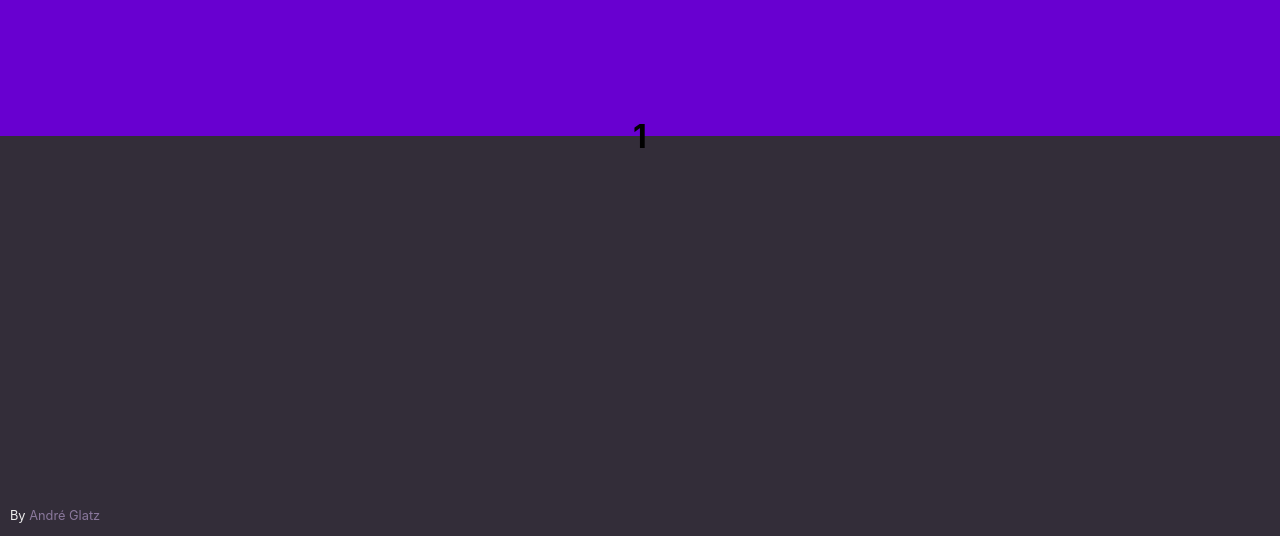
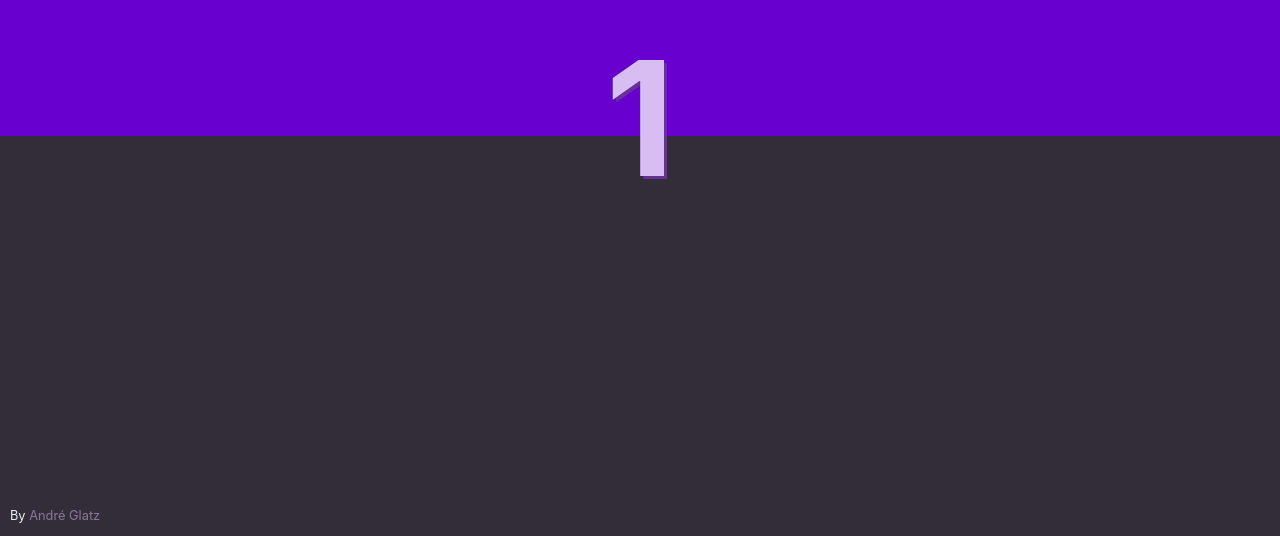
Before and after one commit to AndreGlatz/visit-card, a Next.js app: page /text/1 in a window 1280 px wide. Shown: the part 264-800 px from the top of the page. Built offline with nearby package versions, Linux system fonts and the light colour scheme.

Commit message:
add props on Title component

```diff
--- /dev/null
+++ b/src/components/Title/index.tsx
@@ -0,0 +1,11 @@
+import React from "react";
+
+import { LargeText } from "./styles";
+
+type Props = {
+  children?: any;
+};
+
+export const Title: React.FC = (props: Props) => {
+  return <LargeText>{props.children}</LargeText>;
+};
--- /dev/null
+++ b/src/components/Title/styles.ts
@@ -0,0 +1,8 @@
+import styled from "styled-components";
+
+export const LargeText = styled.h1`
+  color: #d8bdf2;
+  text-shadow: 3px 3px #643294;
+  font-size: 10rem;
+  margin-bottom: 143px;
+`;
--- a/src/components/index.ts
+++ b/src/components/index.ts
@@ -1,2 +1,3 @@
 export * from "./Layout";
 export * from "./TextInput";
+export * from "./Title";
--- a/src/pages/text/[text].tsx
+++ b/src/pages/text/[text].tsx
@@ -1,4 +1,4 @@
-import { Layout } from "@App/components";
+import { Layout, Title } from "@App/components";
 import { useRouter } from "next/router";
 import React from "react";
 
@@ -8,7 +8,7 @@ const Text: React.FC = () => {
 
   return (
     <Layout>
-      <h1>{text}</h1>
+      <Title>{text}</Title>
     </Layout>
   );
 };
```
